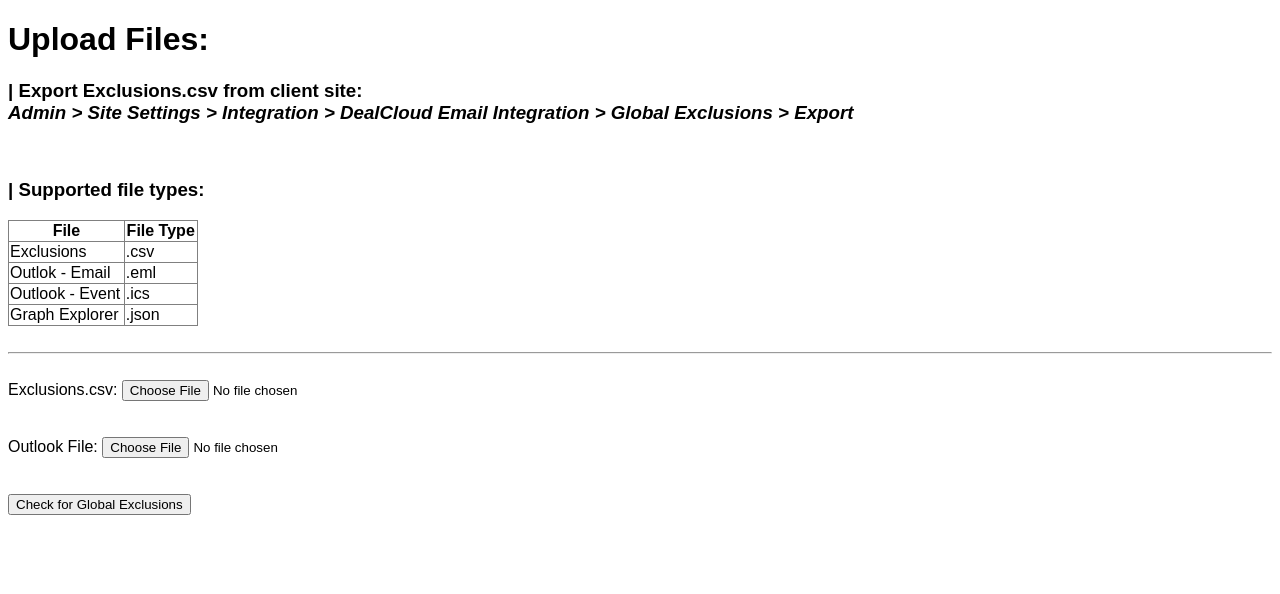
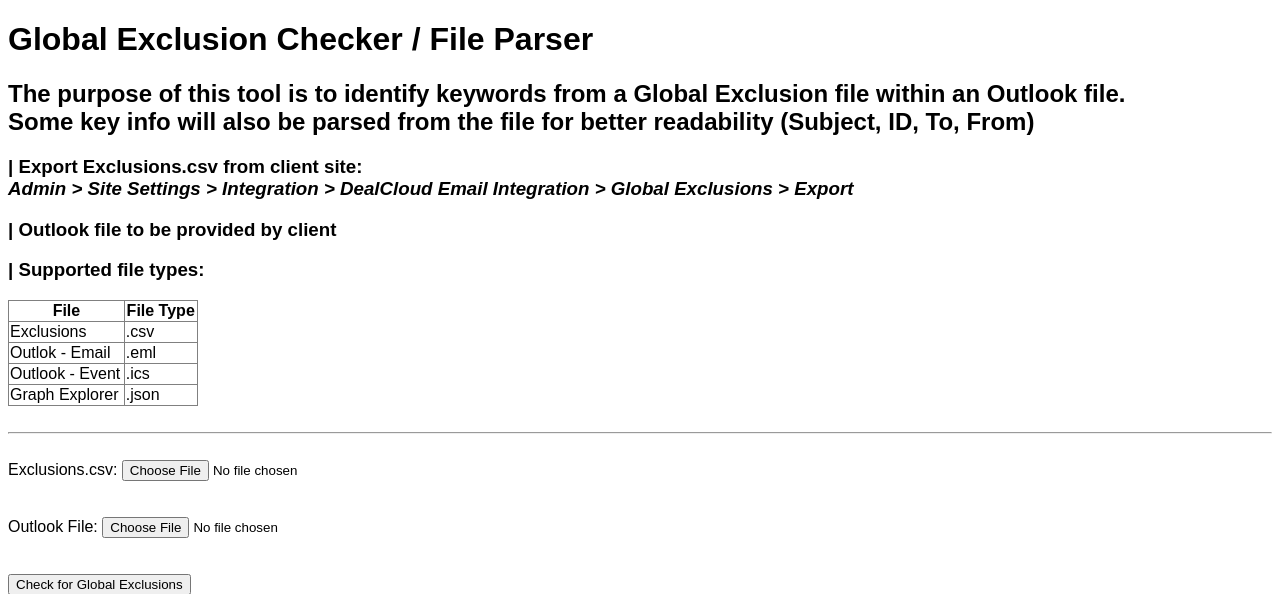
Before and after one commit to lt4753/dc1-global-exclusion-check, a Flask app: page / in a window 1280 px wide. Shown: the top 594 px of the page. Run offline with Flask 3, Linux system fonts and the light colour scheme.

Commit message:
main commit

```diff
--- a/app.py
+++ b/app.py
@@ -96,7 +96,7 @@
                 if '@' in to:
                     additional_eml_info.append(f'To: {to}')
 
-            if 'Cc:' or 'CC:' in reader:
+            if 'Cc: ' or 'CC: ' in reader:
                 cc_raw = reader['Cc']
                 cc_single_line = re.sub(r'\r?\n[ \t]+', '', cc_raw).split(',')
                 cc_list = ''
--- a/templates/index.html
+++ b/templates/index.html
@@ -13,8 +13,11 @@
   </style>
 </head>
 <body>
-  <h1 >Upload Files:</h1>
-  <h3>| Export Exclusions.csv from client site:<br>  <i>Admin > Site Settings > Integration > DealCloud Email Integration > Global Exclusions > Export</i></h3><br>
+  <h1 >Global Exclusion Checker / File Parser</h1>
+  <h2>The purpose of this tool is to identify keywords from a Global Exclusion file within an Outlook file.<br>
+  Some key info will also be parsed from the file for better readability (Subject, ID, To, From)</h2>
+  <h3>| Export Exclusions.csv from client site:<br><i>Admin > Site Settings > Integration > DealCloud Email Integration > Global Exclusions > Export</i></h3>
+  <h3>| Outlook file to be provided by client
   <h3>| Supported file types:</h3>
   <table border="1" >
   <thead>
--- a/templates/results.html
+++ b/templates/results.html
@@ -73,7 +73,9 @@
   {% else %}
     <br><h3>No Global Exclusions found.</h3><br>
   {% endif %}
-
+  <form action="https://dc1-global-exclusions-check.azurewebsites.net">
+    <input type="submit" value="Return to home page">
+  </form>
   <hr>
   <br><h3>Additional Info:</h3>
     {% for additional_ics_info in lines_from_ics%}
```
